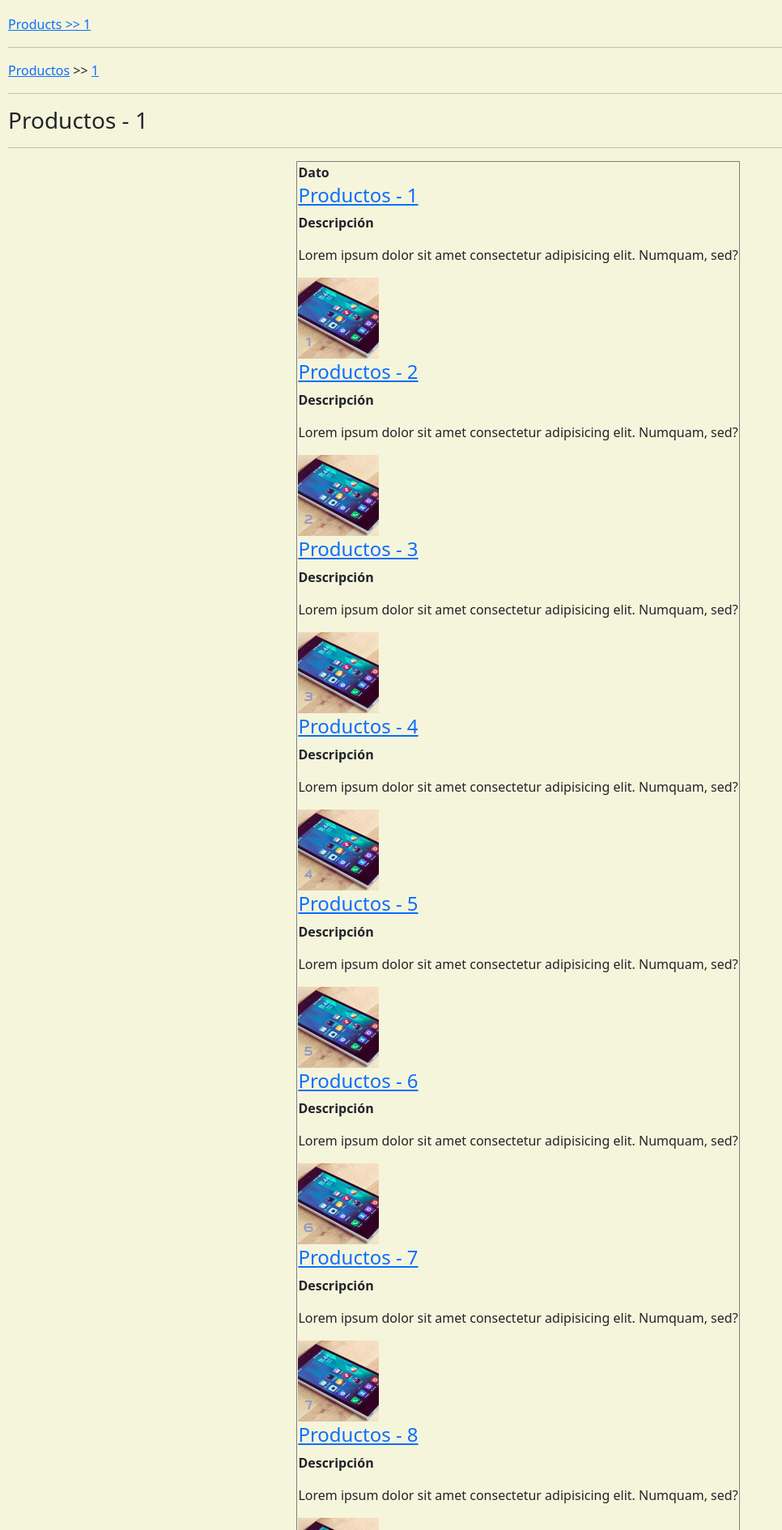
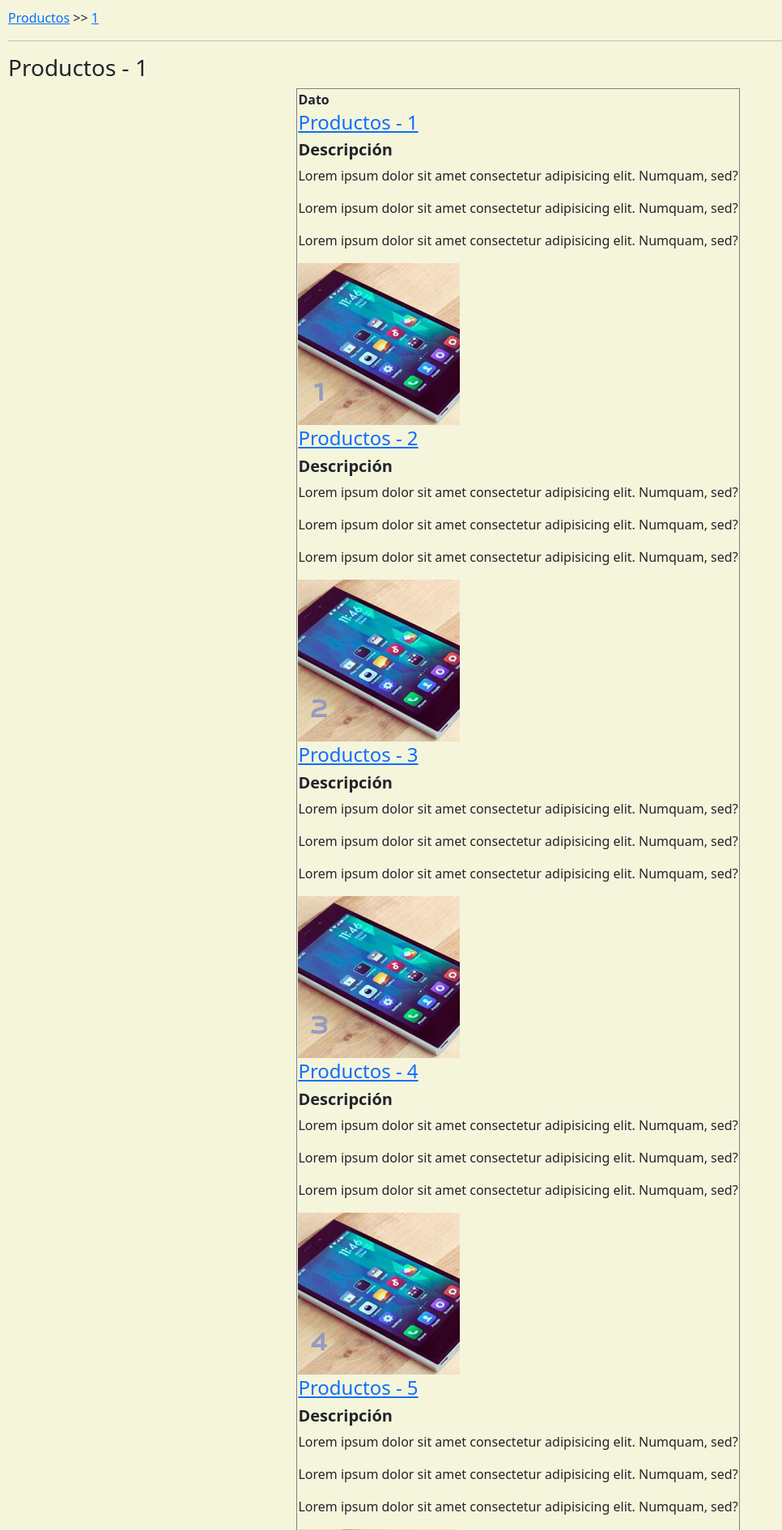
Before and after one commit to cesarlpb/Flask-intro, a Flask app: page /products in a window 1280 px wide. Shown: the top 1890 px of the page at 81% size, without its empty margins (0-966 px from the left). Run offline with Flask 2, Linux system fonts and the light colour scheme.

Commit message:
Edit en breadcrumbs y estilos en tabla

```diff
--- a/app/learn-flask/templates/routes.html
+++ b/app/learn-flask/templates/routes.html
@@ -9,19 +9,22 @@
     <title>Routes</title>
 </head>
 <body>
-    <h2>{{ category.upper() }}</h2>
-    <a href="/products/{{category}}/{{id}}">Products {% if category %} >> {{ category }} {% endif %} {% if id > 0 %} >> {{ id }}{% endif %}</a>
-    <hr>
-    <a href="/products">Productos</a> >>
-    {% if category %}
-    <a href="/products/{{category}}">{{category.capitalize()}}</a> >>
-    {% endif %}
-    <a href="/products/{{category}}/{{id}}"> {% if id > 0 %}{{ id }}{% endif %}</a>
-    <hr>
-    <h3>Productos {% if id > 0 %}- {{ id }}{% endif %}</h3>
-    <hr>
 
-    <div id="container">
+    <header class="header">
+        <a href="/products">Productos</a>
+        {% if category %}
+        >>
+        <a href="/products/{{category}}">{{category.capitalize()}}</a>
+        {% endif %}
+        {% if id > 0 %}
+        >>
+        <a href="/products/{{category}}/{{id}}"> {{ id }}</a>
+        {% endif %}
+        <hr>
+        <h3>Productos {% if id > 0 %}- {{ id }}{% endif %}</h3>
+    </header>
+
+    <div class="container-fluid">
     {% if category == "" %}
     <table border="1" class="mx-auto">
         <thead>
@@ -32,9 +35,13 @@
             <tr>
                 <td>
                     <a href="#"><h4>Productos - {{ i }}</h4></a>
-                    <p><strong>Descripción</strong></p>
-                    <p>Lorem ipsum dolor sit amet consectetur adipisicing elit. Numquam, sed?</p>
-                    <img src="./static/images/{{ i }}.png" width="100" alt="pic">
+                    <h5><strong>Descripción</strong></h5>
+                    <div>
+                        <p>Lorem ipsum dolor sit amet consectetur adipisicing elit. Numquam, sed?</p>
+                        <p>Lorem ipsum dolor sit amet consectetur adipisicing elit. Numquam, sed?</p>
+                        <p>Lorem ipsum dolor sit amet consectetur adipisicing elit. Numquam, sed?</p>
+                    </div>
+                    <img class="img" src="./static/images/{{ i }}.png" alt="imagen-{{ i }}">
                 </td>
             </tr>
             {% endfor %}
```
Also changed, not shown: app/learn-flask/static/css/style.css (+25 -1 lines).
